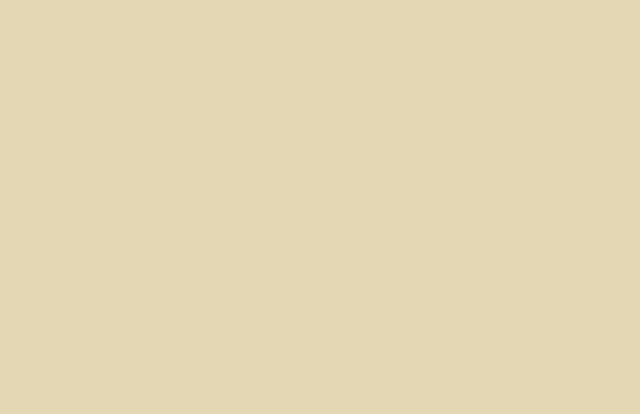
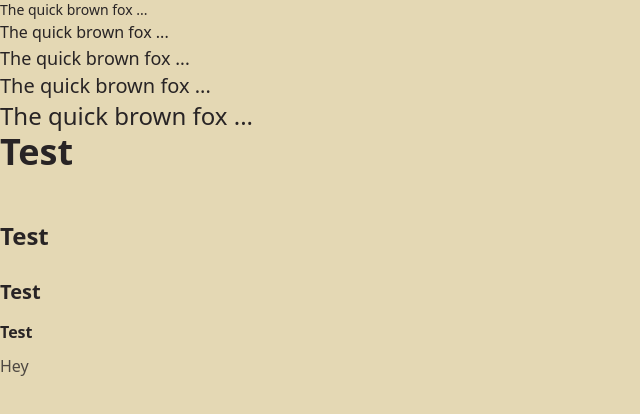
Before and after one commit to arkoannuk/client-taretark2, a Nuxt app: page /about in a window 1280 px wide. Before the commit this address had no page. Shown: the top 414 px of the page, without its empty margins (0-640 px from the left). Built offline with nearby package versions, Linux system fonts and the light colour scheme.

Commit message:
Add pages structure

```diff
--- a/package.json
+++ b/package.json
@@ -16,6 +16,7 @@
     "@nuxt/devtools": "latest",
     "@nuxtjs/color-mode": "^3.3.0",
     "@nuxtjs/tailwindcss": "^6.9.4",
+    "@tailwindcss/typography": "^0.5.10",
     "@typescript-eslint/eslint-plugin": "^6.10.0",
     "@typescript-eslint/parser": "^6.10.0",
     "daisyui": "^3.9.4",
--- /dev/null
+++ b/pages/about.vue
@@ -0,0 +1,36 @@
+<script setup lang="ts">
+
+</script>
+
+<template>
+  <p class="text-sm ...">
+    The quick brown fox ...
+  </p>
+  <p class="text-base ...">
+    The quick brown fox ...
+  </p>
+  <p class="text-lg ...">
+    The quick brown fox ...
+  </p>
+  <p class="text-xl ...">
+    The quick brown fox ...
+  </p>
+  <p class="text-2xl ...">
+    The quick brown fox ...
+  </p>
+  <div class="prose">
+    <h1>
+      Test
+    </h1>
+    <h2>
+      Test
+    </h2>
+    <h3>Test</h3>
+    <h4>Test</h4>
+    <p>Hey</p>
+  </div>
+</template>
+
+<style scoped>
+
+</style>
--- /dev/null
+++ b/pages/blog/2-day-iternerary.vue
@@ -0,0 +1,36 @@
+<script setup lang="ts">
+
+</script>
+
+<template>
+  <p class="text-sm ...">
+    The quick brown fox ...
+  </p>
+  <p class="text-base ...">
+    The quick brown fox ...
+  </p>
+  <p class="text-lg ...">
+    The quick brown fox ...
+  </p>
+  <p class="text-xl ...">
+    The quick brown fox ...
+  </p>
+  <p class="text-2xl ...">
+    The quick brown fox ...
+  </p>
+  <div class="prose">
+    <h1>
+      Test
+    </h1>
+    <h2>
+      Test
+    </h2>
+    <h3>Test</h3>
+    <h4>Test</h4>
+    <p>Hey</p>
+  </div>
+</template>
+
+<style scoped>
+
+</style>
--- /dev/null
+++ b/pages/blog/elva-guidebook.vue
@@ -0,0 +1,36 @@
+<script setup lang="ts">
+
+</script>
+
+<template>
+  <p class="text-sm ...">
+    The quick brown fox ...
+  </p>
+  <p class="text-base ...">
+    The quick brown fox ...
+  </p>
+  <p class="text-lg ...">
+    The quick brown fox ...
+  </p>
+  <p class="text-xl ...">
+    The quick brown fox ...
+  </p>
+  <p class="text-2xl ...">
+    The quick brown fox ...
+  </p>
+  <div class="prose">
+    <h1>
+      Test
+    </h1>
+    <h2>
+      Test
+    </h2>
+    <h3>Test</h3>
+    <h4>Test</h4>
+    <p>Hey</p>
+  </div>
+</template>
+
+<style scoped>
+
+</style>
--- /dev/null
+++ b/pages/blog/index.vue
@@ -0,0 +1,36 @@
+<script setup lang="ts">
+
+</script>
+
+<template>
+  <p class="text-sm ...">
+    The quick brown fox ...
+  </p>
+  <p class="text-base ...">
+    The quick brown fox ...
+  </p>
+  <p class="text-lg ...">
+    The quick brown fox ...
+  </p>
+  <p class="text-xl ...">
+    The quick brown fox ...
+  </p>
+  <p class="text-2xl ...">
+    The quick brown fox ...
+  </p>
+  <div class="prose">
+    <h1>
+      Test
+    </h1>
+    <h2>
+      Test
+    </h2>
+    <h3>Test</h3>
+    <h4>Test</h4>
+    <p>Hey</p>
+  </div>
+</template>
+
+<style scoped>
+
+</style>
--- /dev/null
+++ b/pages/blog/sauna-benefits.vue
@@ -0,0 +1,36 @@
+<script setup lang="ts">
+
+</script>
+
+<template>
+  <p class="text-sm ...">
+    The quick brown fox ...
+  </p>
+  <p class="text-base ...">
+    The quick brown fox ...
+  </p>
+  <p class="text-lg ...">
+    The quick brown fox ...
+  </p>
+  <p class="text-xl ...">
+    The quick brown fox ...
+  </p>
+  <p class="text-2xl ...">
+    The quick brown fox ...
+  </p>
+  <div class="prose">
+    <h1>
+      Test
+    </h1>
+    <h2>
+      Test
+    </h2>
+    <h3>Test</h3>
+    <h4>Test</h4>
+    <p>Hey</p>
+  </div>
+</template>
+
+<style scoped>
+
+</style>
--- /dev/null
+++ b/pages/booking.vue
@@ -0,0 +1,36 @@
+<script setup lang="ts">
+
+</script>
+
+<template>
+  <p class="text-sm ...">
+    The quick brown fox ...
+  </p>
+  <p class="text-base ...">
+    The quick brown fox ...
+  </p>
+  <p class="text-lg ...">
+    The quick brown fox ...
+  </p>
+  <p class="text-xl ...">
+    The quick brown fox ...
+  </p>
+  <p class="text-2xl ...">
+    The quick brown fox ...
+  </p>
+  <div class="prose">
+    <h1>
+      Test
+    </h1>
+    <h2>
+      Test
+    </h2>
+    <h3>Test</h3>
+    <h4>Test</h4>
+    <p>Hey</p>
+  </div>
+</template>
+
+<style scoped>
+
+</style>
--- /dev/null
+++ b/pages/rooms/camp-cabin.vue
@@ -0,0 +1,36 @@
+<script setup lang="ts">
+
+</script>
+
+<template>
+  <p class="text-sm ...">
+    The quick brown fox ...
+  </p>
+  <p class="text-base ...">
+    The quick brown fox ...
+  </p>
+  <p class="text-lg ...">
+    The quick brown fox ...
+  </p>
+  <p class="text-xl ...">
+    The quick brown fox ...
+  </p>
+  <p class="text-2xl ...">
+    The quick brown fox ...
+  </p>
+  <div class="prose">
+    <h1>
+      Test
+    </h1>
+    <h2>
+      Test
+    </h2>
+    <h3>Test</h3>
+    <h4>Test</h4>
+    <p>Hey</p>
+  </div>
+</template>
+
+<style scoped>
+
+</style>
--- /dev/null
+++ b/pages/rooms/holiday-home.vue
@@ -0,0 +1,36 @@
+<script setup lang="ts">
+
+</script>
+
+<template>
+  <p class="text-sm ...">
+    The quick brown duck ...
+  </p>
+  <p class="text-base ...">
+    The quick brown fox ...
+  </p>
+  <p class="text-lg ...">
+    The quick brown fox ...
+  </p>
+  <p class="text-xl ...">
+    The quick brown fox ...
+  </p>
+  <p class="text-2xl ...">
+    The quick brown fox ...
+  </p>
+  <div class="prose">
+    <h1>
+      Test
+    </h1>
+    <h2>
+      Test
+    </h2>
+    <h3>Test</h3>
+    <h4>Test</h4>
+    <p>Hey</p>
+  </div>
+</template>
+
+<style scoped>
+
+</style>
--- /dev/null
+++ b/pages/rooms/index.vue
@@ -0,0 +1,36 @@
+<script setup lang="ts">
+
+</script>
+
+<template>
+  <p class="text-sm ...">
+    The quick brown fox ...
+  </p>
+  <p class="text-base ...">
+    The quick brown fox ...
+  </p>
+  <p class="text-lg ...">
+    The quick brown fox ...
+  </p>
+  <p class="text-xl ...">
+    The quick brown fox ...
+  </p>
+  <p class="text-2xl ...">
+    The quick brown fox ...
+  </p>
+  <div class="prose">
+    <h1>
+      Test
+    </h1>
+    <h2>
+      Test
+    </h2>
+    <h3>Test</h3>
+    <h4>Test</h4>
+    <p>Hey</p>
+  </div>
+</template>
+
+<style scoped>
+
+</style>
--- /dev/null
+++ b/pages/rooms/studio-flat.vue
@@ -0,0 +1,36 @@
+<script setup lang="ts">
+
+</script>
+
+<template>
+  <p class="text-sm ...">
+    The quick brown fox ...
+  </p>
+  <p class="text-base ...">
+    The quick brown fox ...
+  </p>
+  <p class="text-lg ...">
+    The quick brown fox ...
+  </p>
+  <p class="text-xl ...">
+    The quick brown fox ...
+  </p>
+  <p class="text-2xl ...">
+    The quick brown fox ...
+  </p>
+  <div class="prose">
+    <h1>
+      Test
+    </h1>
+    <h2>
+      Test
+    </h2>
+    <h3>Test</h3>
+    <h4>Test</h4>
+    <p>Hey</p>
+  </div>
+</template>
+
+<style scoped>
+
+</style>
--- a/tailwind.config.js
+++ b/tailwind.config.js
@@ -1,5 +1,5 @@
 module.exports = {
-  plugins: [require("daisyui")],
+  plugins: [require("@tailwindcss/typography"), require("daisyui")],
   daisyui: {
     themes: ["retro"],
   },
```
Also changed, not shown: 1 other file (tests, documents, lock files or other folders).
